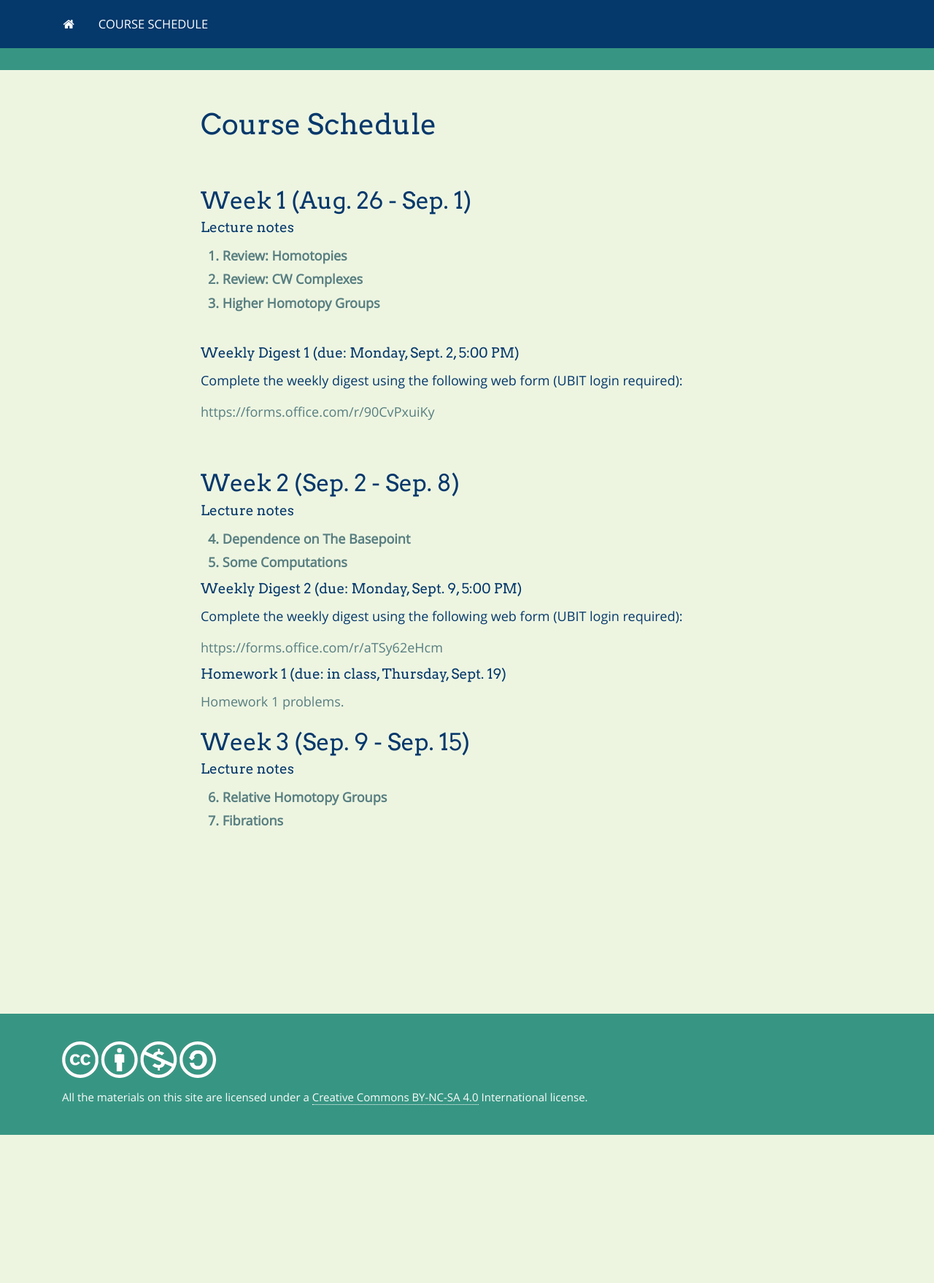
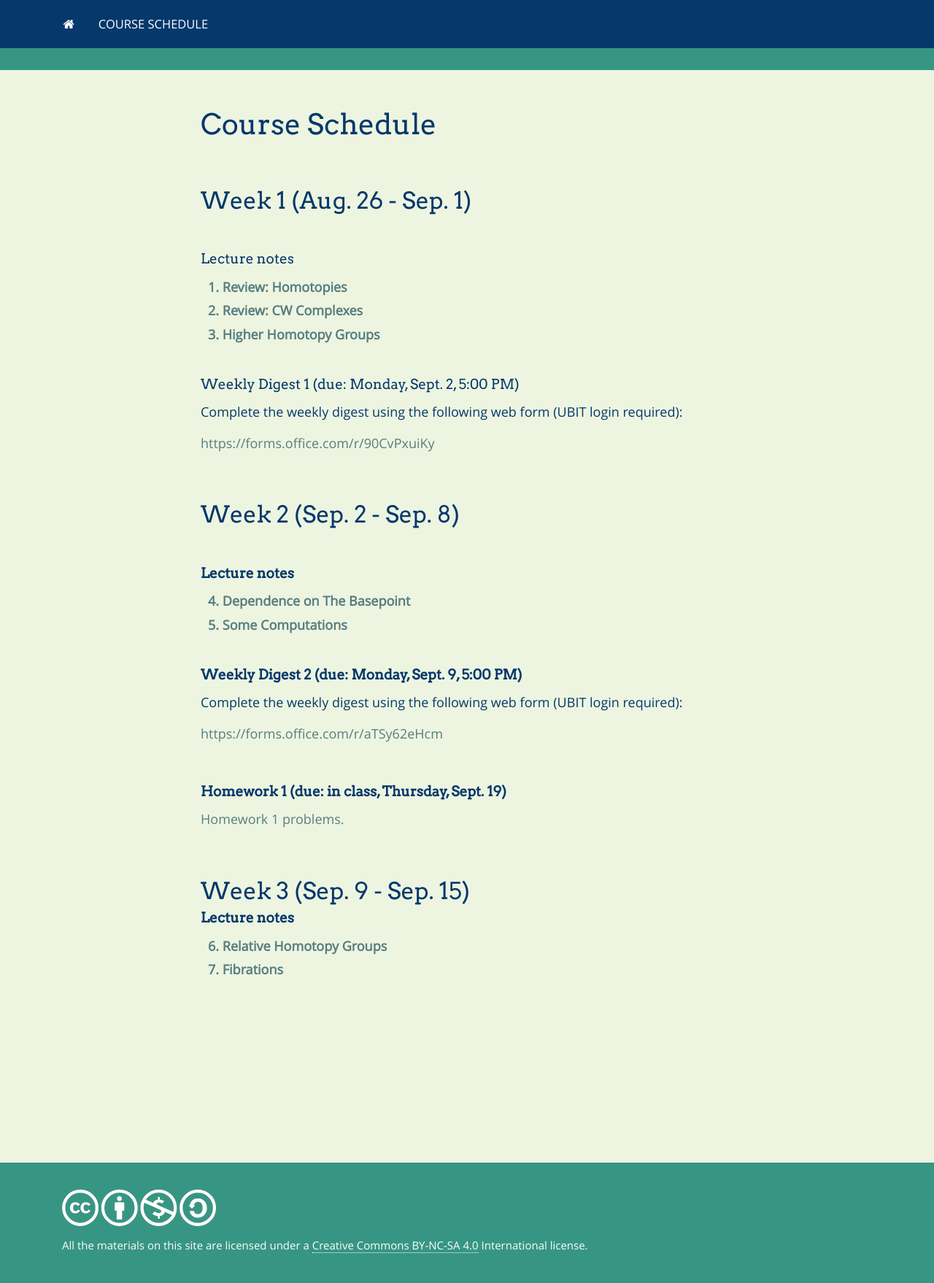
Before and after one commit to bbadzioch/727_site, a Jekyll site: the page built from course_schedule.md, in a window 1280 px wide. Shown: the whole page at 73% size. Built offline with Jekyll 4.4.1, drawn with Linux system fonts in a browser that asks for light colours; nearby versions of some CDN libraries; our own code applies the rules of GitHub Pages for plain Markdown files; before the commit the page ends 1555 px from its top, so only the background shows below that.

Commit message:
Update course_schedule.md

```diff
--- a/course_schedule.md
+++ b/course_schedule.md
@@ -8,6 +8,8 @@ layout: lecture_notes
 <br/>
 
 ## Week 1 (Aug. 26 - Sep. 1)
+
+<br/>
 
 #### Lecture notes
 
@@ -30,29 +32,35 @@ Complete the weekly digest using the following web form (UBIT login required):
 
 ## Week 2 (Sep. 2 - Sep. 8)
 
-#### Lecture notes
+<br/>
+
+#### **Lecture notes**
 
 
 {% include lecture_notes_table.html chapter="4. Dependence on The Basepoint" %}
 {% include lecture_notes_table.html chapter="5. Some Computations" %}
 
+<br/>
 
-#### Weekly Digest 2 (due: Monday, Sept. 9, 5:00 PM)
+#### **Weekly Digest 2 (due: Monday, Sept. 9, 5:00 PM)**
 
 Complete the weekly digest using the following web form (UBIT login required):
 
 [https://forms.office.com/r/aTSy62eHcm](https://forms.office.com/r/aTSy62eHcm)
 
+<br/>
 
-#### Homework 1 (due: in class, Thursday, Sept. 19)
+
+#### **Homework 1 (due: in class, Thursday, Sept. 19)**
 
 <a href="/assets/homework/hw_1.pdf" markdown="0">Homework 1 problems.</a>
 
 
+<br/>
 
 ## Week 3 (Sep. 9 - Sep. 15)
 
-#### Lecture notes
+#### **Lecture notes**
 
 {% include lecture_notes_table.html chapter="6. Relative Homotopy Groups" %}
 {% include lecture_notes_table.html chapter="7. Fibrations" %}
```
